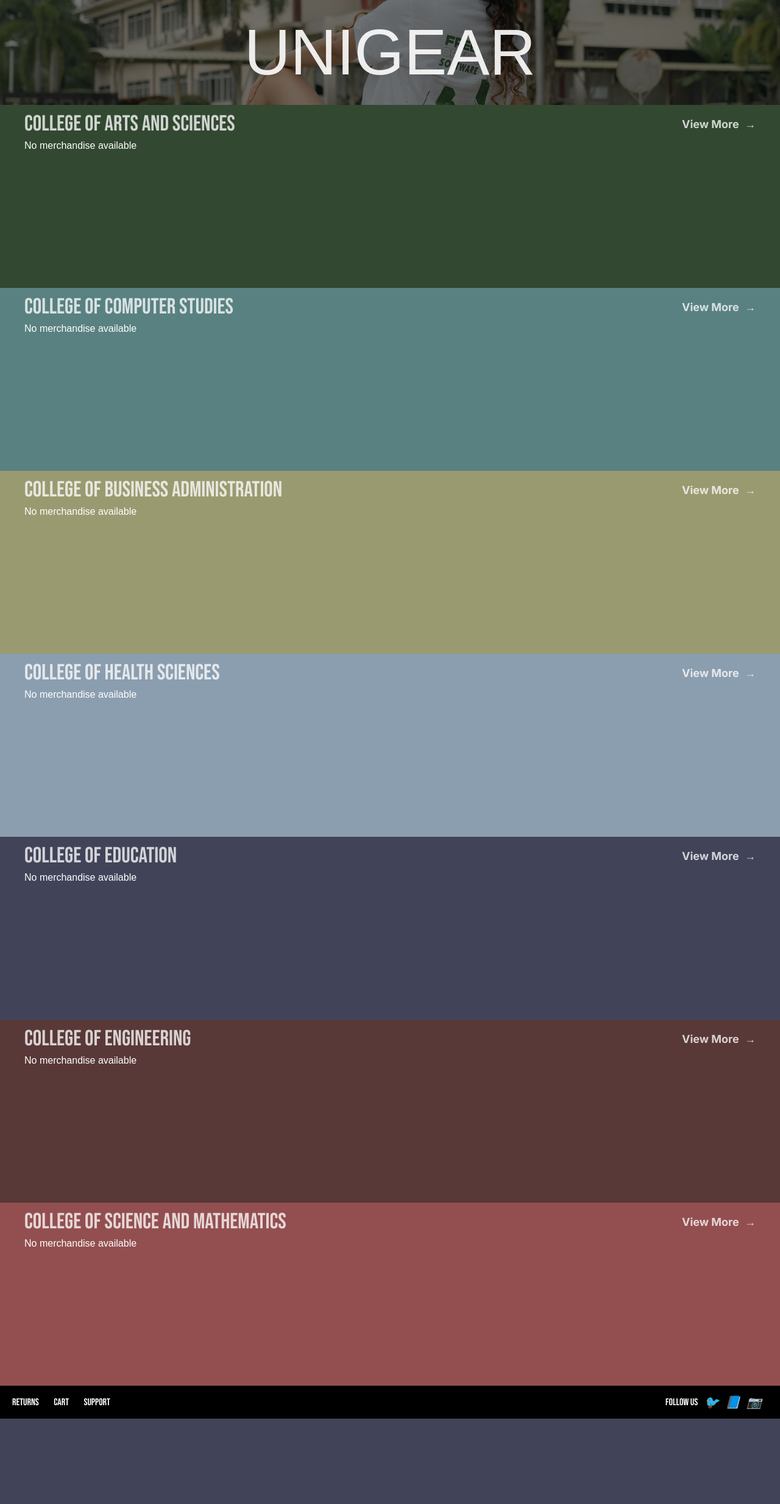
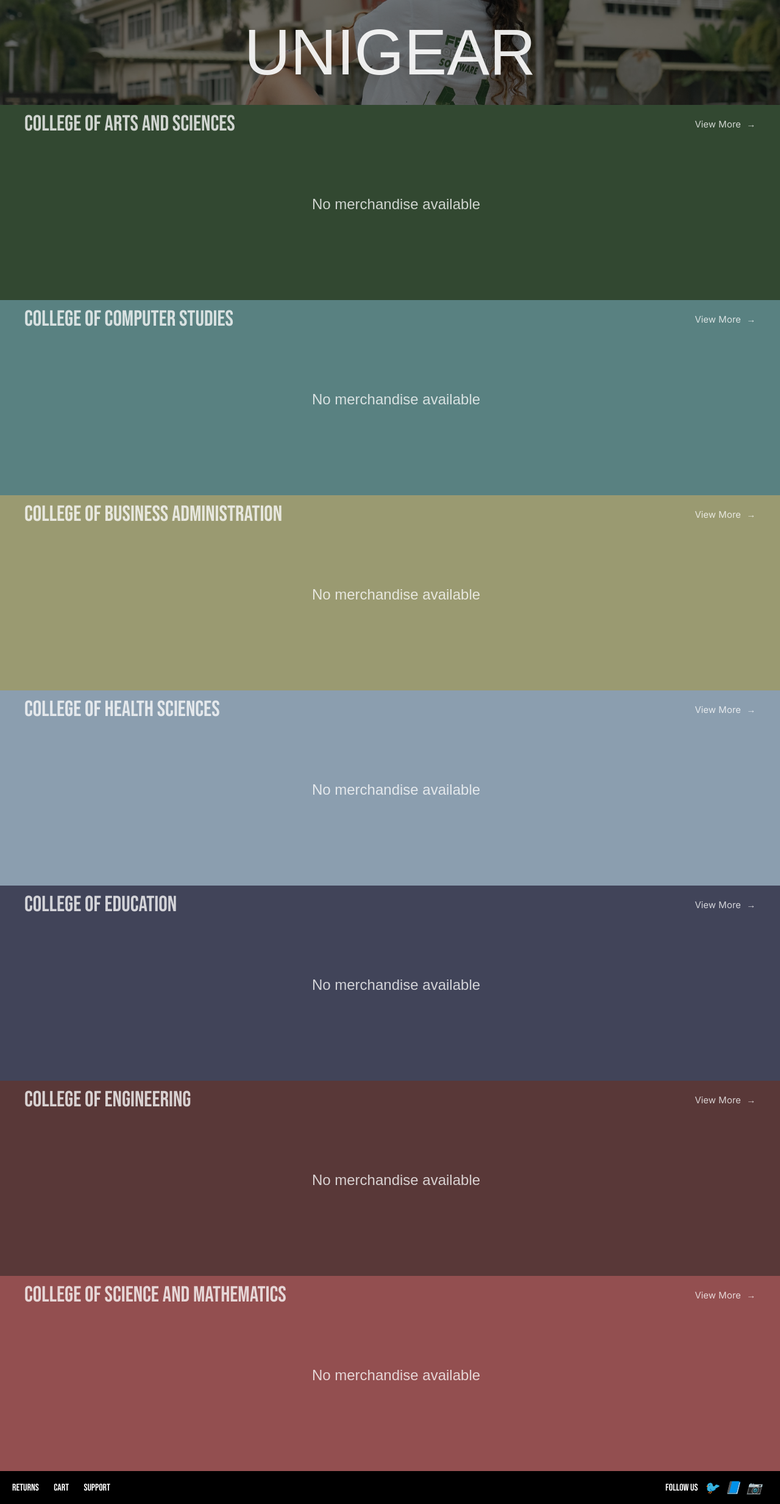
Before and after one commit to KishonShrill/UniGear, a Flask app: page /explore in a window 1280 px wide. Shown: the part 60-2526 px from the top of the page at 61% size. Before the commit the page ends 2386 px from the top, so only its background shows below. Run offline with Flask 3, Linux system fonts and the light colour scheme; data that the repository does not hold is empty; some web fonts are replaced.

Commit message:
UNI-4-homepage <[.ba] fixed the no merch and the border between each  college

```diff
--- a/app/static/css/explore.css
+++ b/app/static/css/explore.css
@@ -47,7 +47,7 @@
     flex-direction: column;
     padding: 10px 20px;
     color: #ffffff;
-    min-height: 300px;
+    min-height: 320px;
     width: 100%;
 }
 
@@ -77,11 +77,10 @@
 }
 
 .view-more-link {
-    font-size: 18px;
+    font-size: 15px;
     color: #ffffff;
     font-family: 'Inter', sans-serif;
     text-decoration: none;
-    font-weight: bold;
     opacity: 0.77;
 }
 
@@ -138,3 +137,20 @@
 .merchandise-row a img {
     z-index: 0; /* Ensure image is below the overlay */
 }
+
+/* No Merchandise Styling */
+.no-merchandise {
+    text-align: center;
+    font-size: 24px;
+    color: #ffffff;
+    width: 100%;
+    height: 210px; /* Match the height of the merchandise items */
+    background-size: cover; /* Ensure the image covers the entire area */
+
+    /* Center the text in the middle of the section */
+    display: flex;
+    justify-content: center;  /* Center horizontally */
+    align-items: center;      /* Center vertically */
+    text-align: center;       /* Center the text */
+    opacity: 0.77;
+}
```
